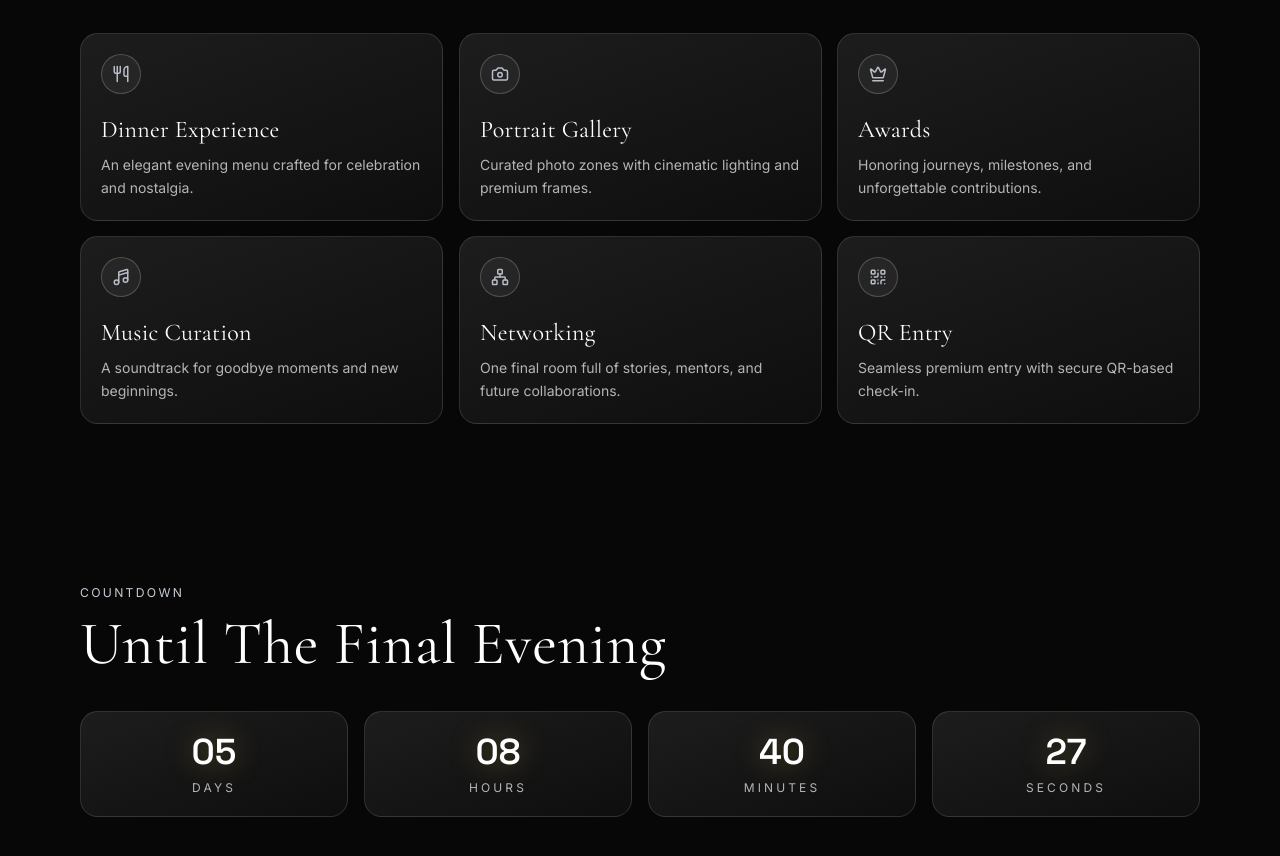
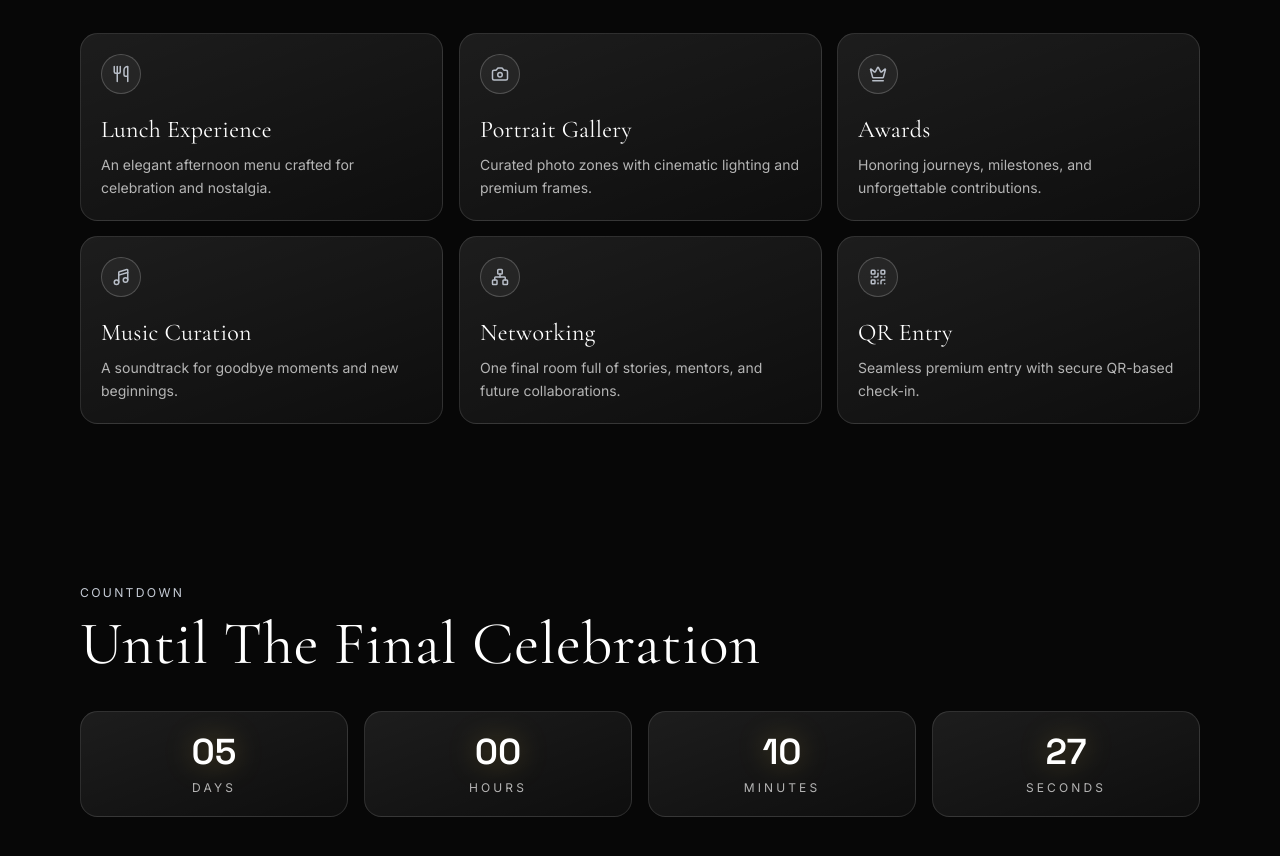
Before and after one commit to meer3305/farewell2026, a Next.js app: page / in a window 1280 px wide. Shown: the part 1910-2766 px from the top of the page. Built offline with nearby package versions, Linux system fonts and the light colour scheme.

Commit message:
Fixed timings and minor bugs

```diff
--- /dev/null
+++ b/src/app/admin/page.jsx
@@ -0,0 +1,5 @@
+import { redirect } from 'next/navigation'
+
+export default function AdminRootPage() {
+  redirect('/admin/dashboard')
+}
--- a/src/app/page.jsx
+++ b/src/app/page.jsx
@@ -26,7 +26,7 @@ const FIELDS = [
 ]
 
 const HIGHLIGHTS = [
-  { icon: Utensils, title: 'Dinner Experience', text: 'An elegant evening menu crafted for celebration and nostalgia.' },
+  { icon: Utensils, title: 'Lunch Experience', text: 'An elegant afternoon menu crafted for celebration and nostalgia.' },
   { icon: Camera, title: 'Portrait Gallery', text: 'Curated photo zones with cinematic lighting and premium frames.' },
   { icon: Crown, title: 'Awards', text: 'Honoring journeys, milestones, and unforgettable contributions.' },
   { icon: Music4, title: 'Music Curation', text: 'A soundtrack for goodbye moments and new beginnings.' },
@@ -42,7 +42,7 @@ const STORY = [
   { year: 'Epilogue', text: 'The end of one story. The beginning of another.' },
 ]
 
-const EVENT_DATE = new Date('2026-07-11T18:30:00+05:30').getTime()
+const EVENT_DATE = new Date('2026-07-11T10:00:00+05:30').getTime()
 
 function validateField(name, value) {
   switch (name) {
@@ -412,7 +412,7 @@ export default function RegisterPage() {
       <section className="section-shell py-20 reveal-section" data-reveal="countdown">
         <Reveal>
           <p className="premium-kicker">Countdown</p>
-          <h2 className="section-title mt-3">Until The Final Evening</h2>
+          <h2 className="section-title mt-3">Until The Final Celebration</h2>
         </Reveal>
         <div className="mt-9">
           <Countdown />
@@ -431,9 +431,9 @@ export default function RegisterPage() {
             <p className="mt-3 text-[#b5b5b5]">A curated ambience crafted for speeches, applause, portraits, and goodbyes.</p>
             <div className="mt-5 space-y-2 text-sm text-white/90">
               <p className="inline-flex items-center gap-2"><MapPin size={15} /> Jewel Banquets, Mehdipatnam</p>
-              <p className="inline-flex items-center gap-2"><CalendarDays size={15} /> 11 July, 2026 · 6:30 PM onwards</p>
+              <p className="inline-flex items-center gap-2"><CalendarDays size={15} /> 11 July, 2026 · 10:00 AM onwards</p>
             </div>
-            <a href="https://maps.google.com" target="_blank" rel="noreferrer" className="inline-flex items-center gap-2 mt-6 magnetic-btn secondary">
+            <a href="https://www.google.com/maps/search/?api=1&query=Jewel%20Banquets,%20Mehdipatnam" target="_blank" rel="noreferrer" className="inline-flex items-center gap-2 mt-6 magnetic-btn secondary">
               Directions
             </a>
           </div>
@@ -441,7 +441,7 @@ export default function RegisterPage() {
           <div className="venue-parallax overflow-hidden rounded-2xl border border-white/15 min-h-[280px]">
             <iframe
               title="Event location"
-              src="https://maps.google.com/maps?q=city%20convention%20center&t=&z=13&ie=UTF8&iwloc=&output=embed"
+              src="https://maps.google.com/maps?q=Jewel%20Banquets,%20Mehdipatnam&t=&z=16&ie=UTF8&iwloc=&output=embed"
               className="h-full min-h-[280px] w-full"
               loading="lazy"
               referrerPolicy="no-referrer-when-downgrade"
--- a/src/components/site/site-shell.jsx
+++ b/src/components/site/site-shell.jsx
@@ -162,7 +162,6 @@ function SiteNav({ hidden, soundEnabled, setSoundEnabled }) {
         <nav className="site-links" aria-label="Main navigation">
           <Link href="/" className={pathname === '/' ? 'active' : ''}>Register</Link>
           <Link href="/status" className={pathname === '/status' ? 'active' : ''}>Status</Link>
-          <Link href="/admin/login" className={pathname.startsWith('/admin') ? 'active' : ''}>Admin</Link>
         </nav>
 
         <button
```
